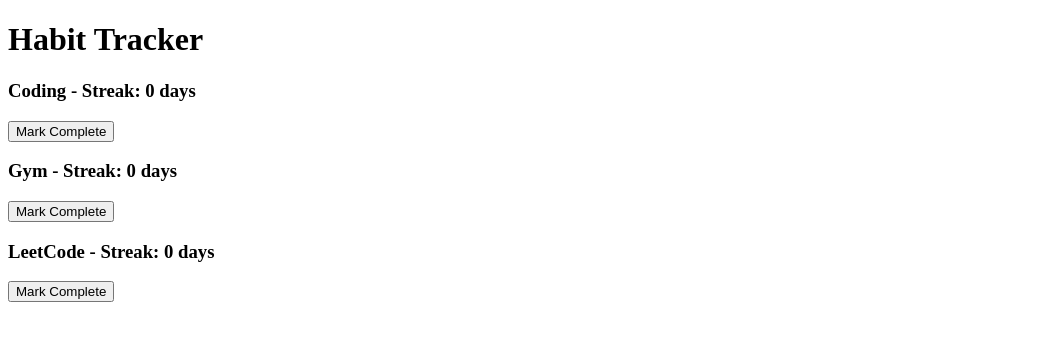
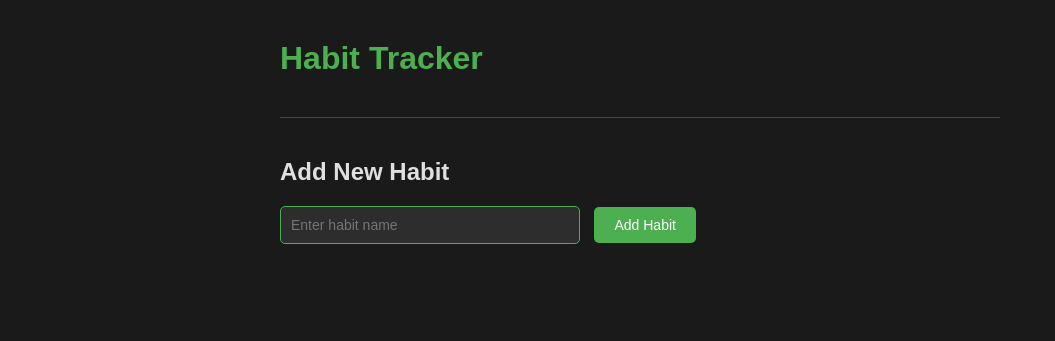
Before and after one commit to cliang100/Habit-tracker, a Flask app: page / in a window 1280 px wide. Shown: the top 341 px of the page, without its empty margins (0-1055 px from the left). Run offline with Flask 3, Linux system fonts and the light colour scheme; data that the repository does not hold is empty.

Commit message:
Implement dynamic multi-habit system with streak reset and dark mode UI

```diff
--- a/app.py
+++ b/app.py
@@ -14,8 +14,15 @@ def get_streak(habit_name):
     if not dates:
         return 0
 
+    today = date.today()
+    most_recent = date.fromisoformat(dates[0])
+
+    # If most recent is more than 1 day ago, streak is broken
+    if (today - most_recent).days > 1:
+        return 0
+
     streak = 1
-    current = date.fromisoformat(dates[0])
+    current = most_recent
 
     for i in range(1, len(dates)):
         prev = date.fromisoformat(dates[i])
@@ -40,7 +47,11 @@ def init_db():
 
 @app.route('/')
 def home():
-    habits = ['Coding', 'Gym', 'LeetCode']
+    conn = sqlite3.connect('habits.db')
+    c = conn.cursor()
+    c.execute("SELECT habit_name FROM habits_list")
+    habits = [row[0] for row in c.fetchall()]
+    conn.close()
     habit_data = []
     for habit in habits:
         streak = get_streak(habit)
@@ -63,6 +74,29 @@ def complete(habit_name):
     conn.close()
     return redirect(url_for('home'))
 
+@app.route('/add_habit', methods=['POST'])
+def add_habit():
+    habit_name = request.form['habit_name']
+    conn = sqlite3.connect('habits.db')
+    c = conn.cursor()
+    try:
+        c.execute("INSERT INTO habits_list (habit_name) VALUES (?)", (habit_name,))
+        conn.commit()
+    except sqlite3.IntegrityError:
+        pass    # Habit already exists, ignore
+    conn.close()
+    return redirect(url_for('home'))
+
+@app.route('/delete_habit/<habit_name>', methods=['POST'])
+def delete_habit(habit_name):
+    conn = sqlite3.connect('habits.db')
+    c = conn.cursor()
+    c.execute("DELETE FROM habits_list WHERE habit_name = ?", (habit_name,))
+    c.execute("DELETE FROM habits WHERE habit_name = ?", (habit_name,))     # Also delete completion history
+    conn.commit()
+    conn.close()
+    return redirect(url_for('home'))
+
 if __name__ == "__main__":
     init_db()
     app.run(debug=True)
--- /dev/null
+++ b/static/style.css
@@ -0,0 +1,87 @@
+* {
+    margin: 0;
+    padding: 0;
+    box-sizing: border-box;
+}
+
+body {
+    background-color: #1a1a1a;
+    color: #e0e0e0;
+    font-family: Arial, sans-serif;
+    padding: 40px;
+    max-width: 800px;
+    margin: 0 auto;
+}
+
+h1 {
+    color: #4CAF50;
+    margin-bottom: 30px;
+}
+
+h2 {
+    color: #e0e0e0;
+    margin-top: 40px;
+    margin-bottom: 20px;
+}
+
+h3 {
+    color: #e0e0e0;
+    margin-bottom: 10px;
+}
+
+.habit-item {
+    background-color: #2d2d2d;
+    padding: 20px;
+    margin-bottom: 15px;
+    border-radius: 8px;
+    border-left: 4px solid #4CAF50;
+}
+
+button {
+    background-color: #4CAF50;
+    color: white;
+    border: none;
+    padding: 10px 20px;
+    border-radius: 5px;
+    cursor: pointer;
+    margin-right: 10px;
+    font-size: 14px;
+}
+
+button:hover {
+    background-color: #45a049;
+}
+
+.delete-btn {
+    background-color: #f44336;
+}
+
+.delete-btn:hover {
+    background-color: #da190b;
+}
+
+input[type="text"] {
+    background-color: #2d2d2d;
+    color: #e0e0e0;
+    border: 1px solid #4CAF50;
+    padding: 10px;
+    border-radius: 5px;
+    width: 300px;
+    margin-right: 10px;
+    font-size: 14px;
+}
+
+input[type="text"]:focus {
+    outline: none;
+    border-color: #45a049;
+}
+
+hr {
+    border: none;
+    border-top: 1px solid #444;
+    margin: 40px 0;
+}
+
+form {
+    display: inline;
+}
--- a/templates/index.html
+++ b/templates/index.html
@@ -2,16 +2,28 @@
 <html>
 <head>
     <title>Habit Tracker</title>
+    <link rel="stylesheet" href="{{ url_for('static', filename='style.css') }}">
 </head>
 <body>
     <h1>Habit Tracker</h1>
+
     {% for habit in habits%}
-        <div>
+        <div class="habit-item">
             <h3>{{ habit.name }} - Streak: {{ habit.streak }} days</h3>
             <form action="/complete/{{ habit.name }}" method="POST">
                 <button type="submit">Mark Complete</button>
             </form>
+            <form action="/delete_habit/{{ habit.name }}" method="POST">
+                <button type="submit" class="delete-btn">Delete</button>
+            </form>
         </div>
     {% endfor %}
+
+    <hr>
+    <h2>Add New Habit</h2>
+    <form action="/add_habit" method="POST">
+        <input type="text" name="habit_name" placeholder="Enter habit name" required>
+        <button type="submit">Add Habit</button>
+    </form>
 </body>
 </html>
```
Also changed, not shown: README.md.
